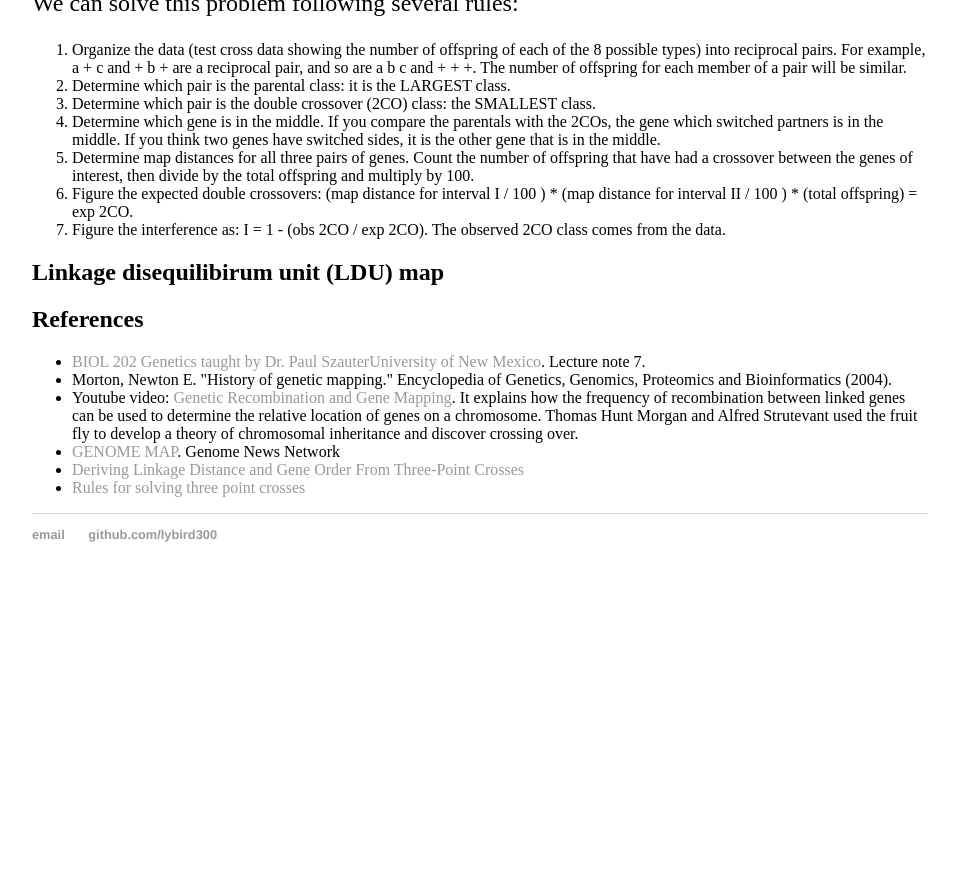
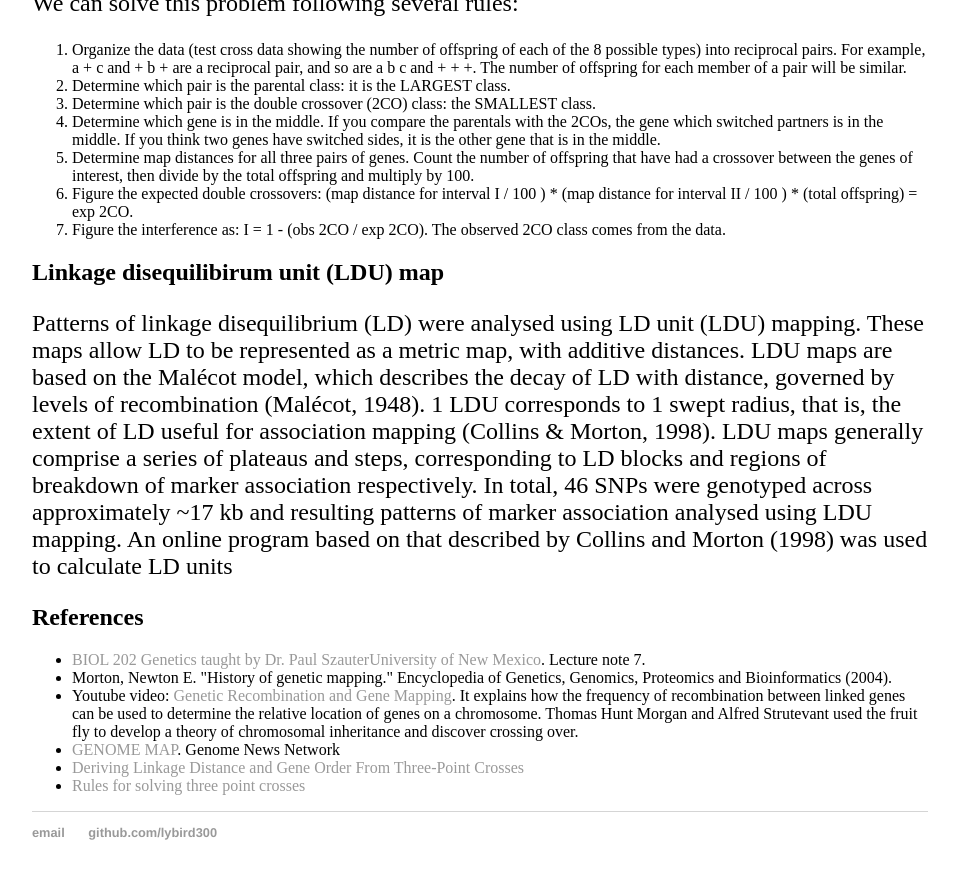
Before and after one commit to lybird300/lybird300.github.io, a Jekyll site: the page built from _posts/2015-04-21-gene-maps.md, in a window 1280 px wide and 900 px high, scrolled down 5186 px. Shown: the top 879 px of the window, without its empty margins (160-1119 px from the left). Built offline with Jekyll 4.4.1, drawn with Linux system fonts in a browser that asks for light colours; before the commit the page ends 5788 px from its top, so only the background shows below that.

Commit message:
Update 2015-04-21-gene-maps.md

```diff
--- a/_posts/2015-04-21-gene-maps.md
+++ b/_posts/2015-04-21-gene-maps.md
@@ -52,6 +52,9 @@ We can solve this problem following several rules:
 <li>Figure the interference as: I = 1 - (obs 2CO / exp 2CO). The observed 2CO class comes from the data.</li>
 </ol>
 <h2>Linkage disequilibirum unit (LDU) map</h2>
+Patterns of linkage disequilibrium (LD) were analysed using LD unit (LDU) mapping. These maps allow LD to be represented as a metric map, with additive distances. LDU maps are based on the Malécot model, which describes the decay of LD with distance, governed by levels of recombination (Malécot, 1948). 1 LDU corresponds to 1 swept radius, that is, the extent of LD useful for association mapping (Collins & Morton, 1998). LDU maps generally comprise a series of plateaus and steps, corresponding to LD blocks and regions of breakdown of marker association respectively. In total, 46 SNPs were genotyped across approximately ~17 kb and resulting patterns of
+marker association analysed using LDU mapping. An online program based on that
+described by Collins and Morton (1998) was used to calculate LD units
 
 <h2>References</h2>
 <ul>
```
